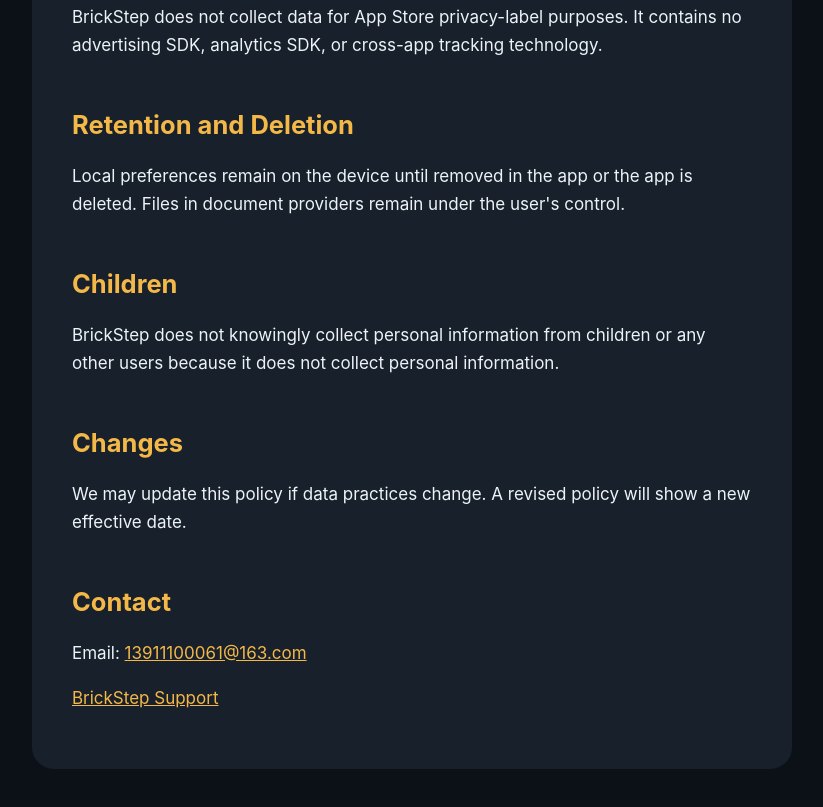
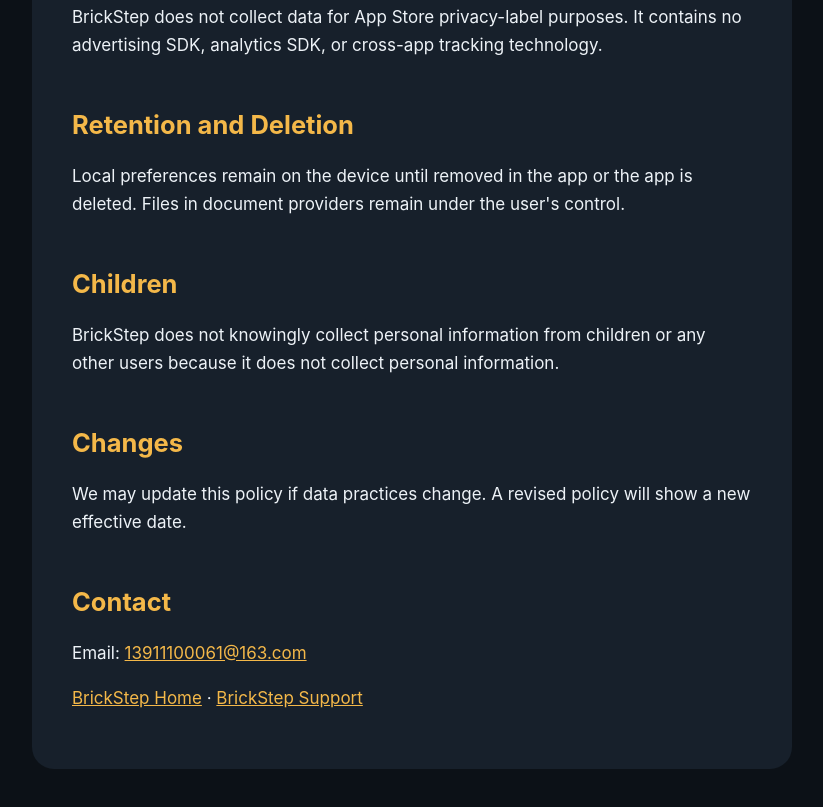
Before and after one commit to wbs21/brickstep, a plain HTML site: page privacy.html in a window 1280 px wide. Shown: the part 913-1720 px from the top of the page, without its empty margins (228-1051 px from the left). Drawn offline with Linux system fonts and the light colour scheme.

Commit message:
Add files via upload

```diff
--- a/privacy.html
+++ b/privacy.html
@@ -4,6 +4,10 @@
   <meta charset="utf-8">
   <meta name="viewport" content="width=device-width, initial-scale=1">
   <title>BrickStep Privacy Policy</title>
+  <meta name="description" content="BrickStep privacy policy: local model processing on iPhone and iPad, no account, no advertising, analytics, or cross-app tracking.">
+  <link rel="canonical" href="https://wbs21.github.io/brickstep/privacy.html">
+  <meta name="robots" content="index, follow">
+  <meta name="theme-color" content="#0c1117">
   <style>
     :root { color-scheme: dark; --bg: #0c1117; --panel: #17202b; --text: #edf2f7; --muted: #a8b3c2; --accent: #f4b849; }
     * { box-sizing: border-box; }
@@ -39,7 +43,7 @@
     <p>We may update this policy if data practices change. A revised policy will show a new effective date.</p>
     <h2>Contact</h2>
     <p>Email: <a href="mailto:13911100061@163.com">13911100061@163.com</a></p>
-    <p><a href="support.html">BrickStep Support</a></p>
+    <p><a href="./">BrickStep Home</a> &middot; <a href="support.html">BrickStep Support</a></p>
   </main>
 </body>
 </html>
```
